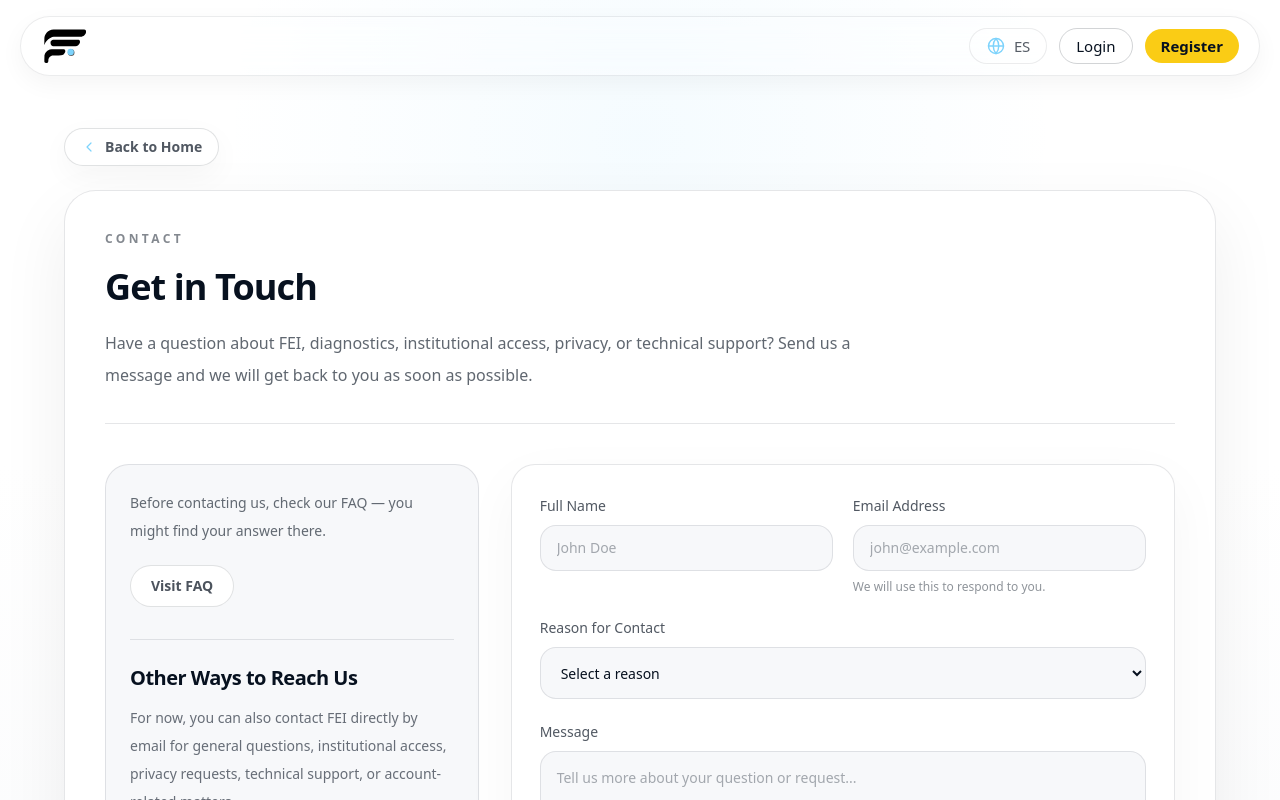
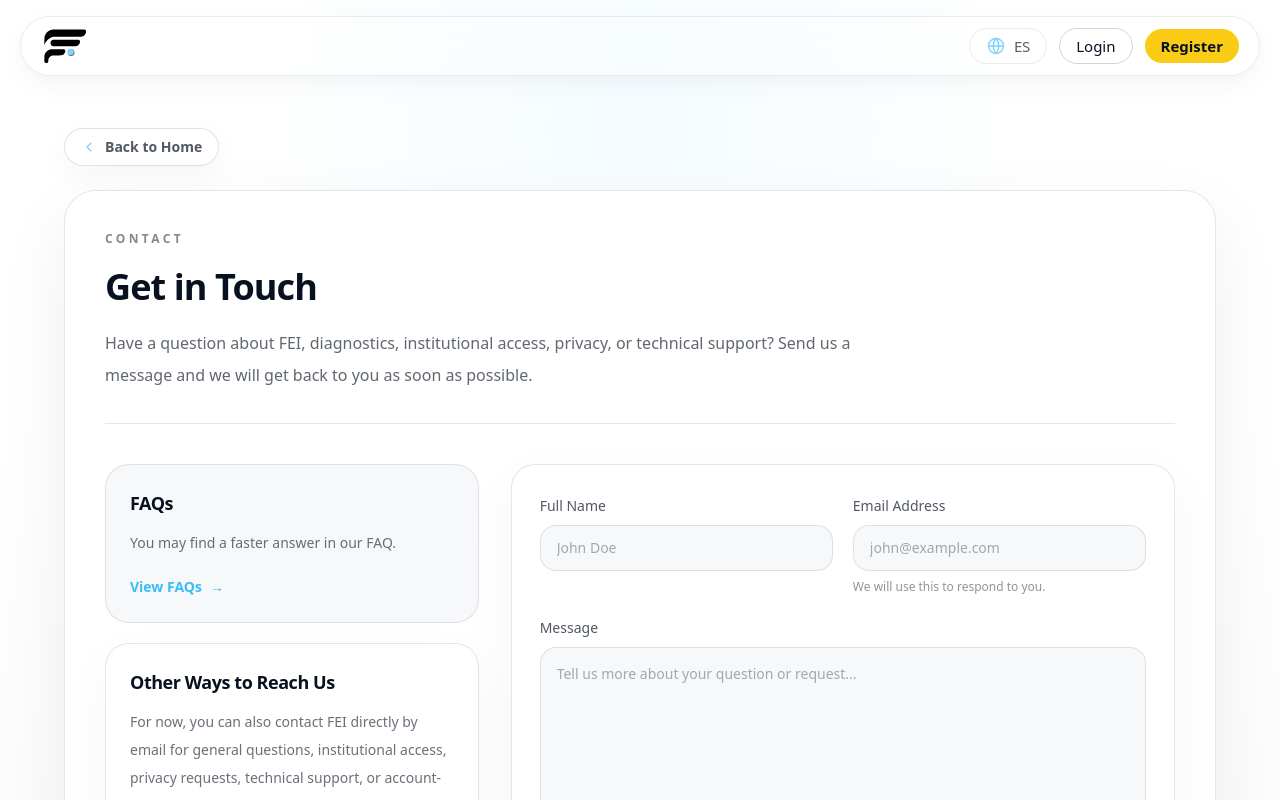
Before and after one commit to feifootball/fei-platform, a Next.js app: page /contact in a window 1280 px wide. Shown: the top 800 px of the page. Built offline with nearby package versions, Linux system fonts and the light colour scheme.

Commit message:
Simplify contact form and FAQ card

```diff
--- a/app/contact/page.tsx
+++ b/app/contact/page.tsx
@@ -14,8 +14,8 @@ const pageCopy = {
       'Have a question about FEI, diagnostics, institutional access, privacy, or technical support? Send us a message and we will get back to you as soon as possible.',
     updated: 'Contact FEI',
     back: 'Back to Home',
-    faqText: 'Before contacting us, check our FAQ — you might find your answer there.',
-    faqLink: 'Visit FAQ',
+    faqText: 'You may find a faster answer in our FAQ.',
+    faqLink: 'View FAQs',
     fullName: 'Full Name',
     fullNamePlaceholder: 'John Doe',
     email: 'Email Address',
@@ -53,7 +53,7 @@ const pageCopy = {
       '¿Tienes una pregunta sobre FEI, diagnósticos, acceso institucional, privacidad o soporte técnico? Envíanos un mensaje y te responderemos lo antes posible.',
     updated: 'Contactar FEI',
     back: 'Volver a inicio',
-    faqText: 'Antes de contactarnos, revisa nuestras FAQs — puede que encuentres tu respuesta allí.',
+    faqText: 'Puede que encuentres una respuesta más rápida en nuestras FAQs.',
     faqLink: 'Ver FAQs',
     fullName: 'Nombre completo',
     fullNamePlaceholder: 'Juan Pérez',
@@ -129,7 +129,6 @@ export default function ContactPage() {
     } else if (!/^\S+@\S+\.\S+$/.test(values.email)) {
       nextErrors.email = t.invalidEmail
     }
-    if (!values.reason.trim()) nextErrors.reason = t.required
     if (!values.message.trim()) {
       nextErrors.message = t.required
     } else if (values.message.trim().length < 10) {
@@ -206,20 +205,27 @@ export default function ContactPage() {
             </header>
 
             <div className="grid gap-8 lg:grid-cols-[0.72fr_1.28fr] lg:items-start">
-              <aside className="rounded-[1.5rem] border border-fei-bg/10 bg-[#F7F8FA] p-5 sm:p-6">
-                <p className="text-sm leading-7 text-fei-bg/62">
+              <aside className="space-y-5">
+                <div className="rounded-[1.5rem] border border-fei-bg/10 bg-[#F7F8FA] p-5 sm:p-6">
+                  <h2 className="text-lg font-bold tracking-tight text-fei-bg">
+                    FAQs
+                  </h2>
+
+                  <p className="mt-3 text-sm leading-7 text-fei-bg/60">
                     {t.faqText}
                   </p>
 
                   <a
                     href="/faq"
-                  className="mt-5 inline-flex rounded-full border border-fei-bg/12 bg-white px-5 py-2.5 text-sm font-semibold text-fei-bg/72 transition hover:border-fei-sky/35 hover:text-fei-bg"
+                    className="mt-5 inline-flex items-center gap-2 text-sm font-semibold text-[#38bdf8] transition hover:text-fei-bg"
                   >
                     {t.faqLink}
+                    <span aria-hidden="true">→</span>
                   </a>
+                </div>
 
-                <div className="mt-8 border-t border-fei-bg/10 pt-6">
-                  <h2 className="text-xl font-bold tracking-tight text-fei-bg">
+                <div className="rounded-[1.5rem] border border-fei-bg/10 bg-white p-5 shadow-[0_18px_55px_rgba(7,17,31,0.035)] sm:p-6">
+                  <h2 className="text-lg font-bold tracking-tight text-fei-bg">
                     {t.otherWays}
                   </h2>
 
@@ -299,22 +305,6 @@ export default function ContactPage() {
                         )}
                       </label>
                     </div>
-
-                    <label className="block">
-                      <span className="text-sm font-medium text-fei-bg/70">{t.reason}</span>
-                      <select
-                        value={values.reason}
-                        onChange={(e) => updateField('reason', e.target.value)}
-                        className="mt-2 min-h-[52px] w-full rounded-2xl border border-fei-bg/10 bg-[#F7F8FA] px-4 py-3 text-sm text-fei-bg outline-none transition focus:border-fei-sky/50 focus:bg-white"
-                      >
-                        <option value="">{lang === 'en' ? 'Select a reason' : 'Selecciona un motivo'}</option>
-                        {t.reasons.map(reason => (
-                          <option key={reason} value={reason}>{reason}</option>
-                        ))}
-                      </select>
-                      {errors.reason && <p className="mt-2 text-xs font-medium text-fei-bg">{errors.reason}</p>}
-                    </label>
-
 <label className="block">
                       <span className="text-sm font-medium text-fei-bg/70">{t.message}</span>
                       <textarea
```
Lines whose indentation alone changed are shown as unchanged.
